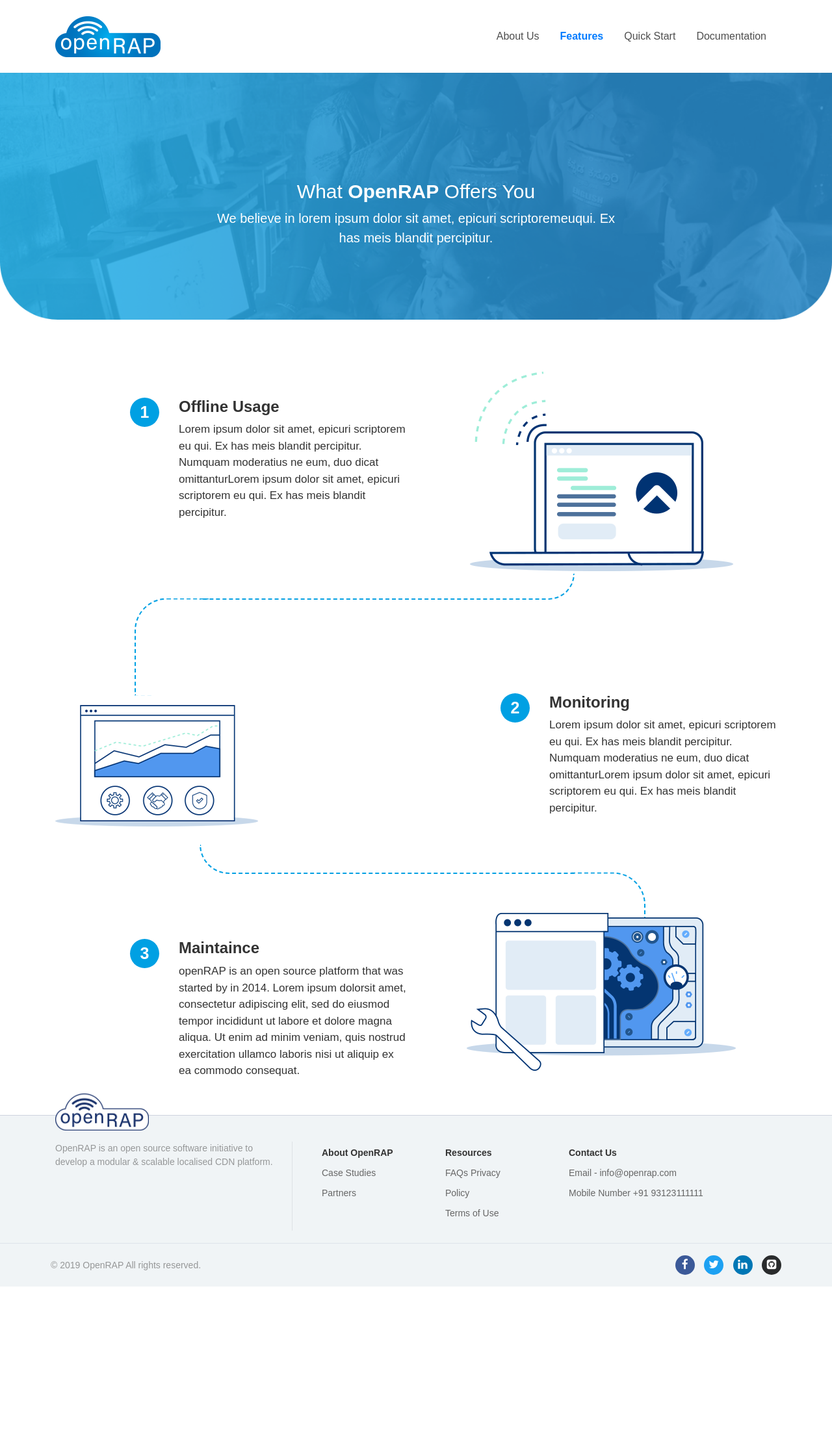
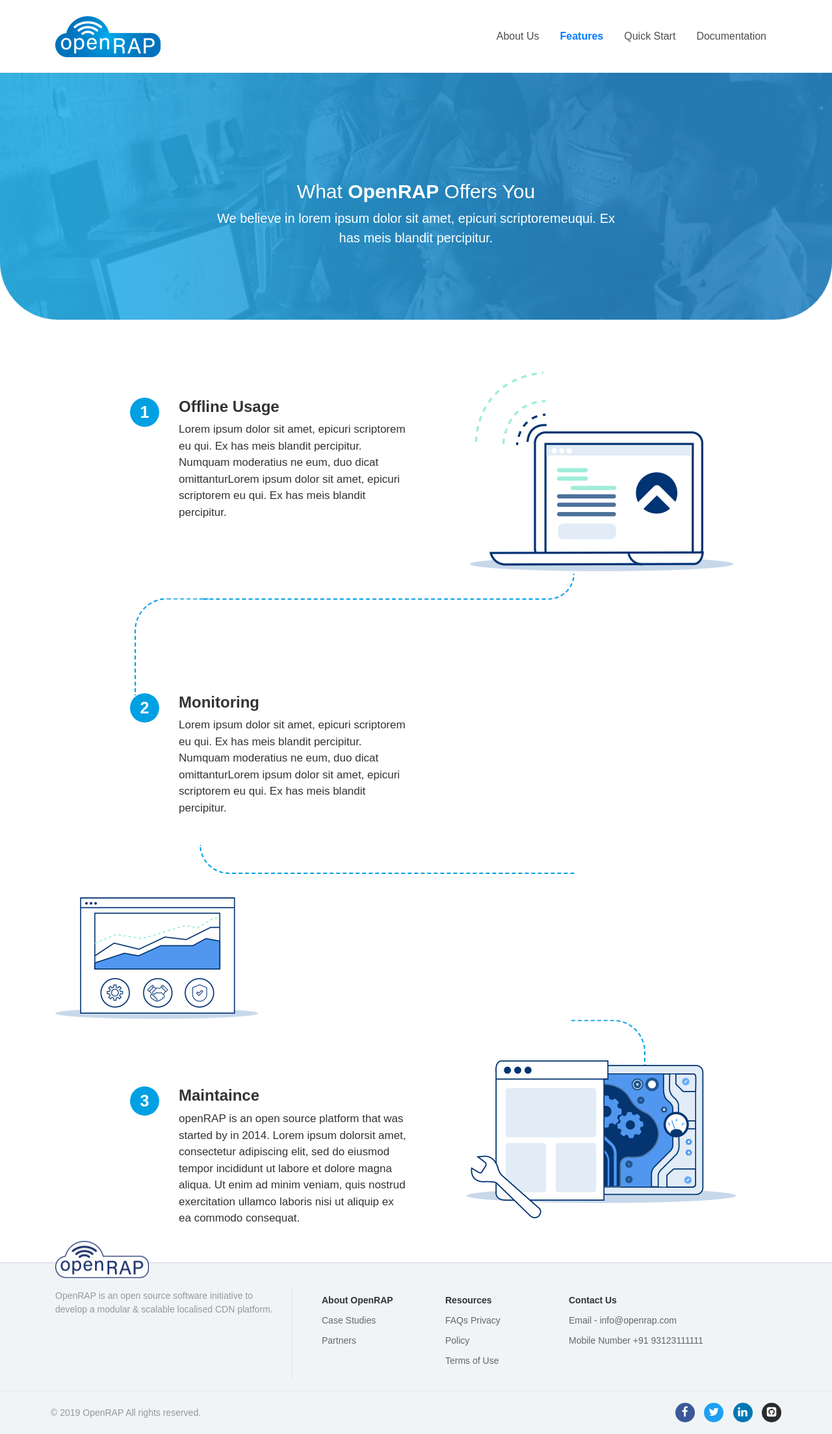
Before and after one commit to projectOpenRAP/projectOpenRAP.github.io, a Jekyll site: the page built from features.html, in a window 1280 px wide. Shown: the whole page at 65% size. Built offline with Jekyll 4.4.1, drawn with Linux system fonts in a browser that asks for light colours; nearby versions of some CDN libraries; some web fonts are replaced; before the commit the page ends 1980 px from its top, so only the background shows below that.

Commit message:
Task #141837 Style: OpenRap Design changes

```diff
--- a/features.html
+++ b/features.html
@@ -34,7 +34,7 @@
 
 					<div class="row pt-40">
 						<div class="col-12 curve-bottom text-left d-none d-md-block"> &nbsp;</div>
-						<div class="col-md-6 pt-40 align-self-end text-left"><img src="/img/monitoring.png" class="img-fluid" alt="Monitoring"></div>
+						<div class="col-md-6 pt-40 align-self-end text-md-left order-last order-md-1"><img src="/img/monitoring.png" class="img-fluid" alt="Monitoring"></div>
 						<div class="col-md-2 pt-40 calign"><div class="numbering">2</div></div>
 						<div class="col-md-4 pt-40 text-left">
 							<h4><b>Monitoring</b></h4>
```
